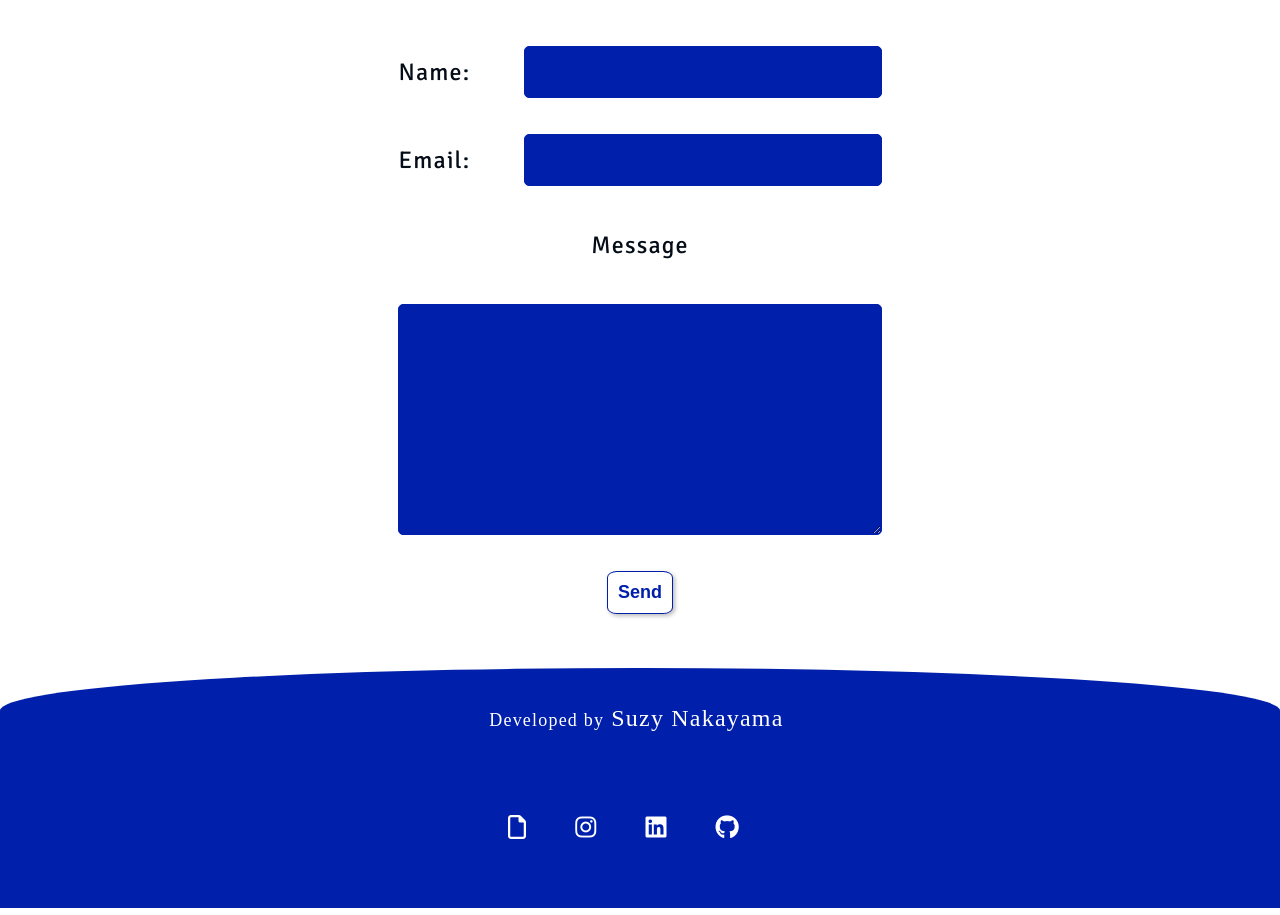
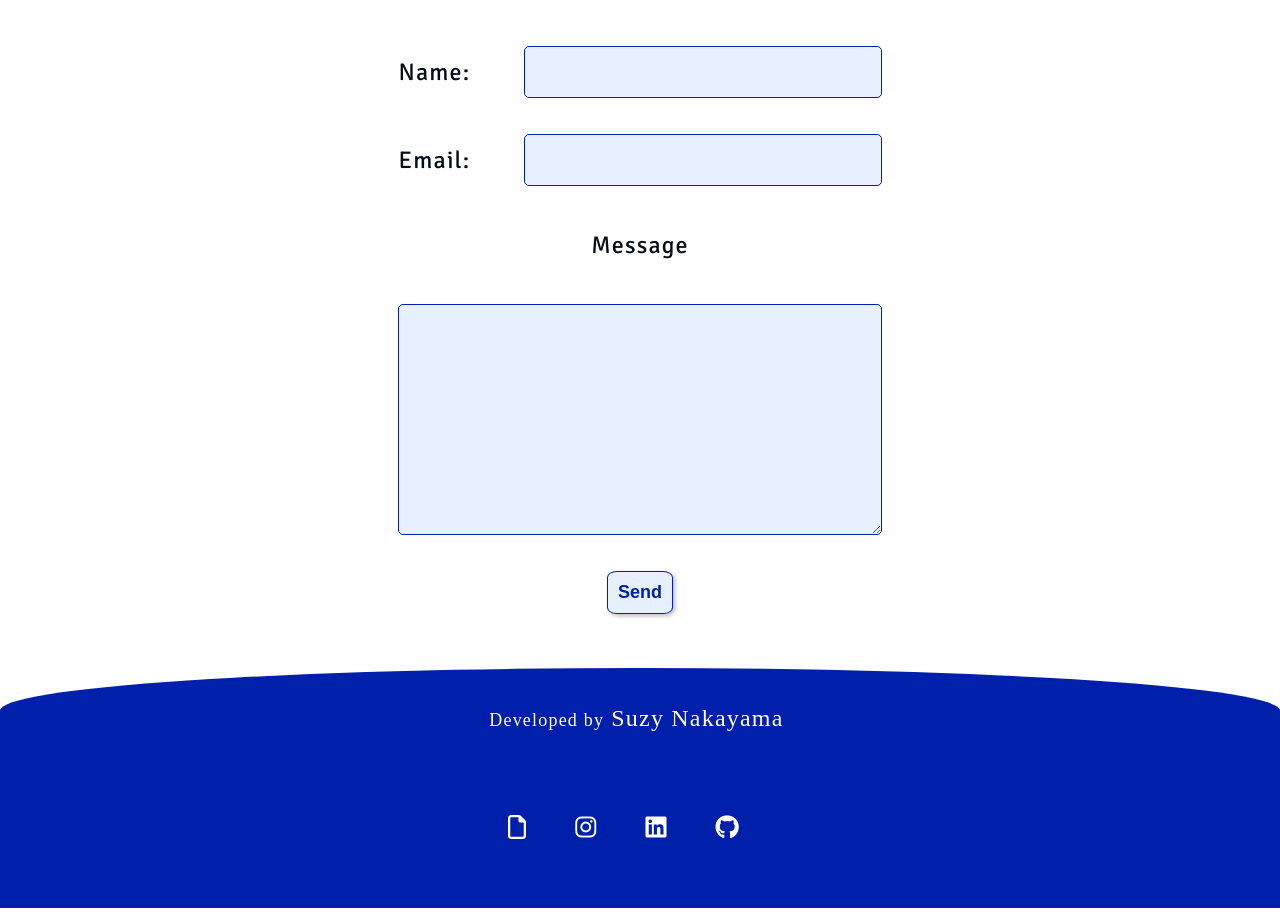
Before and after one commit to suzynakayama/Suzy-Nakayama, a React (Create React App) app: page / in a window 1280 px wide. Shown: the part 2869-3784 px from the top of the page. Built offline with nearby package versions, Linux system fonts and the light colour scheme; some icons are missing; a web font is replaced by a local one.

Commit message:
changed background and color of contact inputs

```diff
--- a/src/pages/Contact/Contact.css
+++ b/src/pages/Contact/Contact.css
@@ -54,10 +54,10 @@
 
 .contact__form--form input,
 .contact__form--form textarea {
-    border: 1px solid var(--clr-accent);
+    border: 1.5px solid var(--clr-accent);
     border-radius: 5px;
-    background-color: var(--clr-accent);
-    color: var(--clr-light);
+    background-color: #e7f0fe;
+    color: var(--clr-dark);
     font-size: var(--fs-body);
     font-weight: var(--fw-bold);
 }
@@ -70,10 +70,10 @@
 .contact__form--submit {
     display: block;
     padding: 10px;
-    margin: 1em auto 0;
+    margin: 1.5em auto 0;
     border: 1px solid var(--clr-accent);
     border-radius: 15%;
-    background-color: var(--clr-light);
+    background-color: #e7f0fe;
     font-size: var(--fs-body);
     font-weight: var(--fw-bold);
     color: var(--clr-accent);
```
